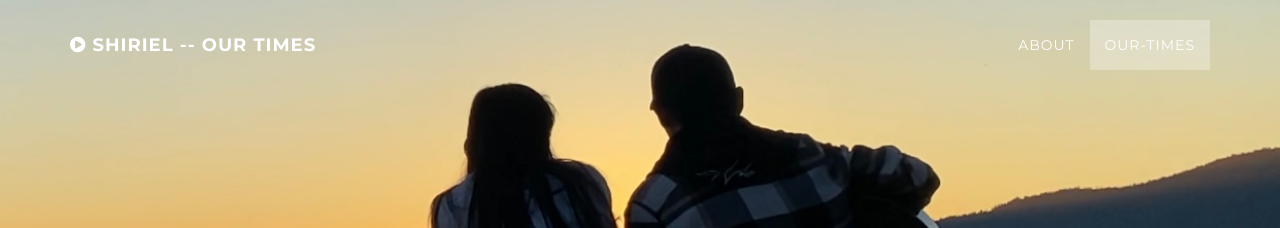
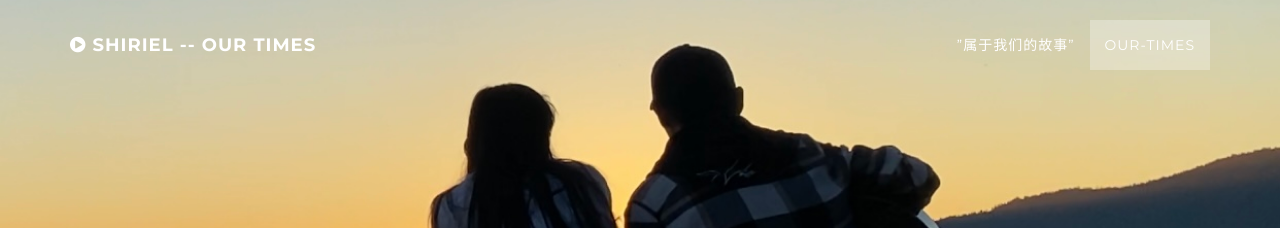
Before and after one commit to Gabriel-Huang/shiriel, a Jekyll site: the page built from docs/index.html, in a window 1280 px wide. Shown: the top 228 px of the page. Built offline with Jekyll 4.4.1, drawn with Linux system fonts in a browser that asks for light colours.

Commit message:
updage navigation

```diff
--- a/docs/about.html
+++ b/docs/about.html
@@ -1,7 +1,7 @@
 ---
 layout: null
 section-type: default
-title: About
+title: ”属于我们的故事”
 ---
 ## "这是属于我们的故事"
 两年前，\\
```
